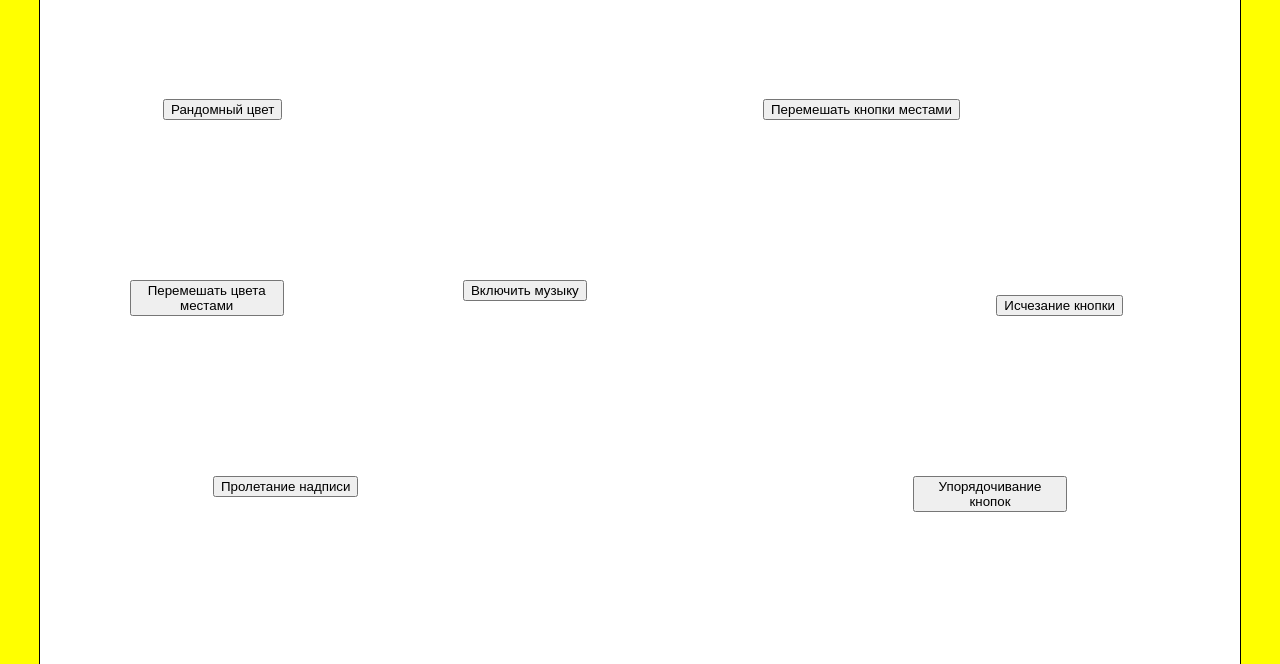
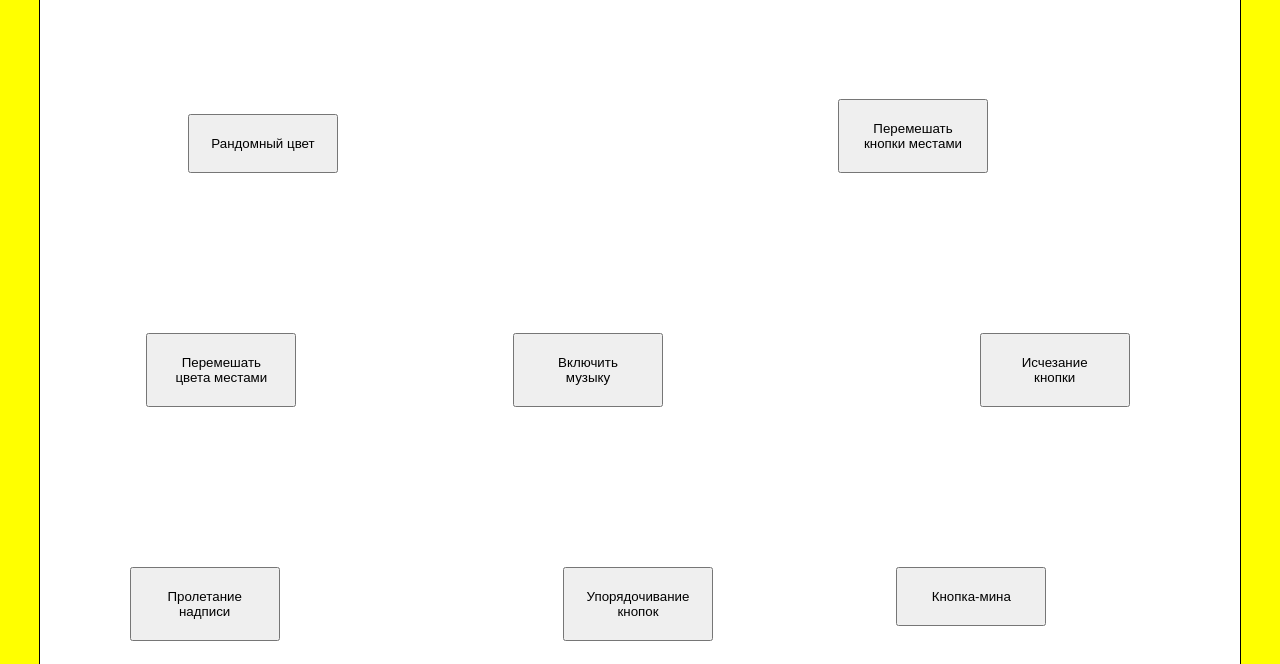
Before and after one commit to BodnarAlex/buttons, a plain HTML site: page index.html in a window 1280 px wide. Shown: the part 136-800 px from the top of the page. Drawn offline with Linux system fonts and the light colour scheme.

Commit message:
fix: change size of buttons

```diff
--- a/style.css
+++ b/style.css
@@ -92,7 +92,7 @@ main{
     align-self: flex-end;
 }
 .content_item:nth-child(2n){
-    flex-basis: 354px;
+    flex-basis: 254px;
     align-self: flex-start;
 }
 
@@ -101,7 +101,10 @@ main{
     margin: 60px;
     padding: 20px;
 }
-
+button{
+    width: 150px;
+    padding: 20px;
+}
 /* FOOTER */
 footer{
     flex:1;
```
